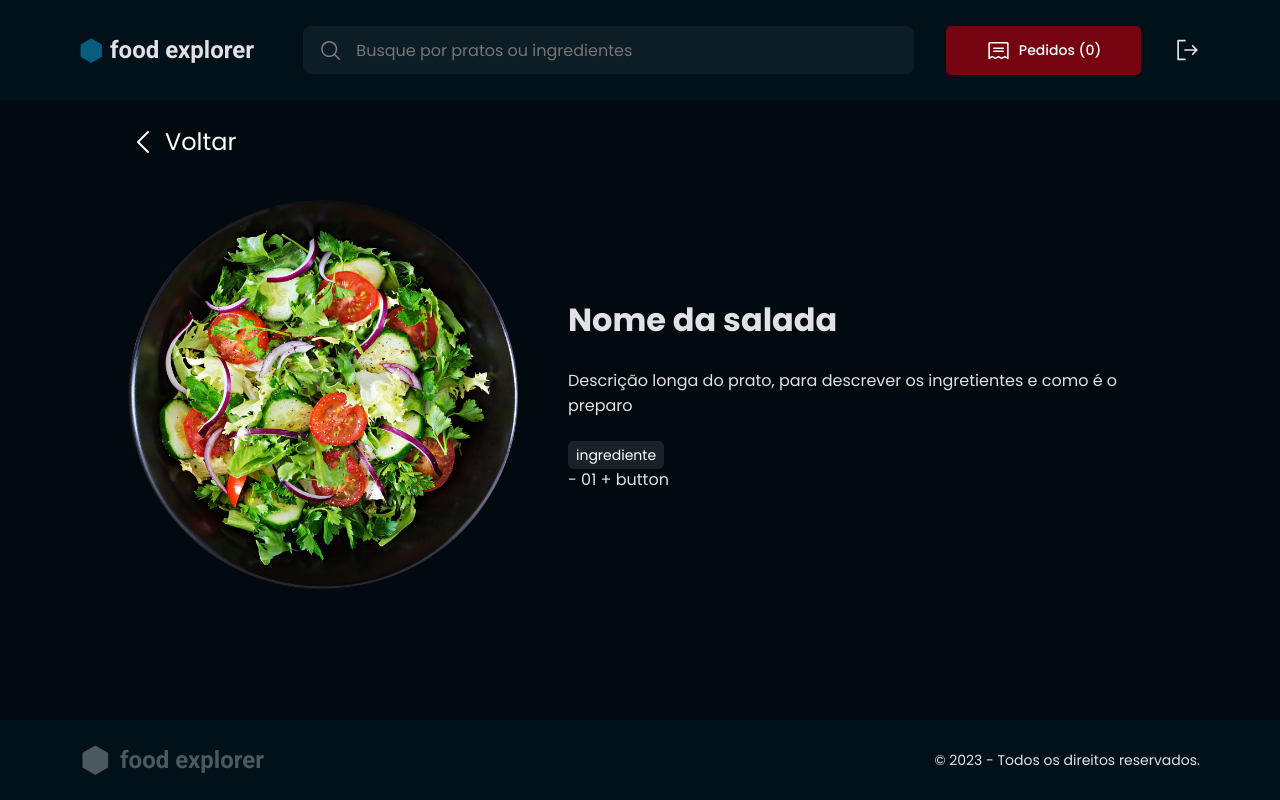
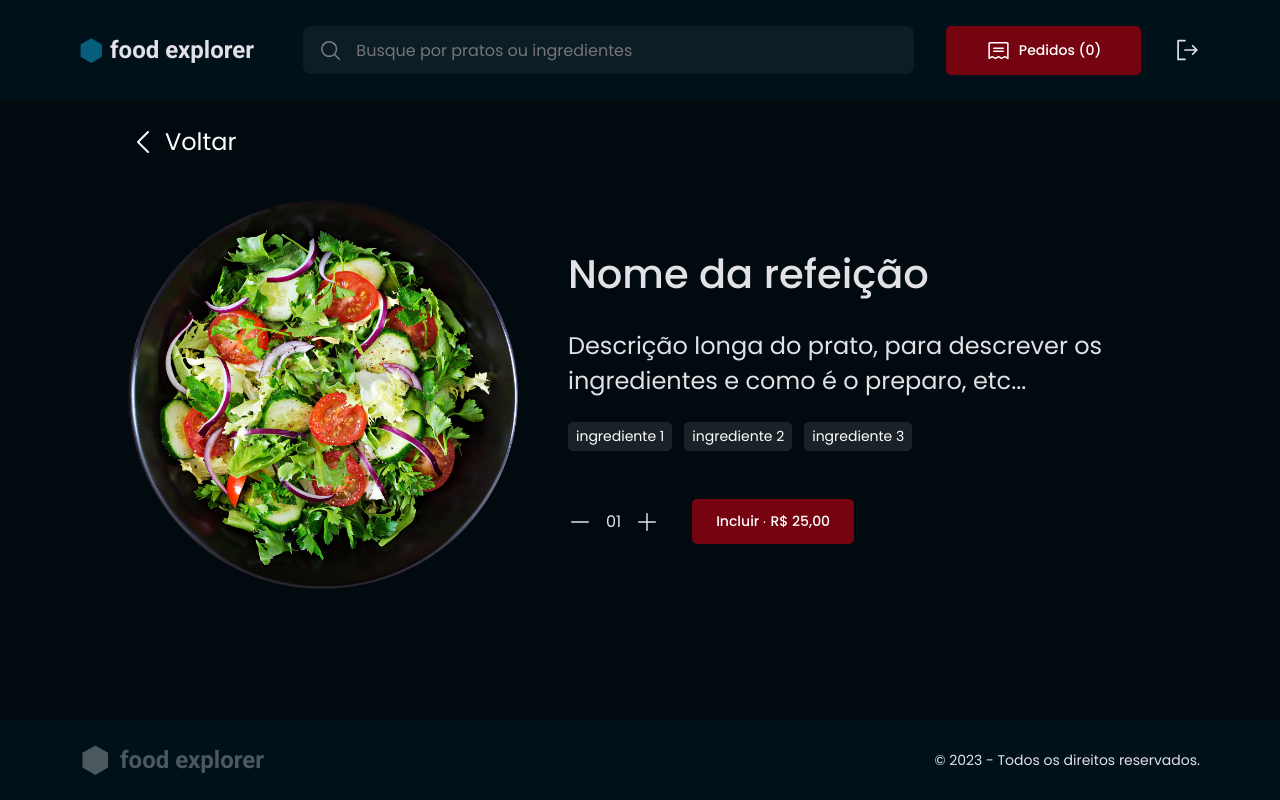
Before and after one commit to ddevitz/front-food-explorer, a React (Vite) app: page / in a window 1280 px wide. Built offline with nearby package versions, Linux system fonts and the light colour scheme.

Commit message:
Completed Details screen and modifications to the Button component

```diff
--- a/src/components/Button/index.jsx
+++ b/src/components/Button/index.jsx
@@ -1,6 +1,6 @@
 import { Container } from "./styles";
 
-export function Button({ title, loading = false, icon: Icon }){
+export function Button({ title, loading = false, icon: Icon, price }){
     return(
         <Container
             type="button"
@@ -8,6 +8,7 @@ export function Button({ title, loading = false, icon: Icon }){
             >
             {Icon && <Icon size={25} />}
             {title}
+            {price}
         </Container>
     );
 }
--- a/src/pages/Details/index.jsx
+++ b/src/pages/Details/index.jsx
@@ -1,13 +1,14 @@
-import { Container, Content, Section } from "./styles";
+import { Container, Content, Section, Filters } from "./styles";
 
 import foodImg from '../../assets/Mask-group-3.png';
 
-import { PiCaretLeft } from "react-icons/pi";
+import { PiCaretLeft, PiPlus, PiMinus } from "react-icons/pi";
 
 import { ButtonText } from "../../components/ButtonText";
 import { Header } from "../../components/Header";
 import { Footer } from "../../components/Footer";
 import { Filter } from "../../components/Filter";
+import { Button } from "../../components/Button";
 
 export function Details() {
   return (
@@ -25,14 +26,20 @@ export function Details() {
 
           <div className="detailsFood">
 
-            <h1>Nome da salada</h1>
-            <p>Descrição longa do prato, para descrever os ingretientes e como é o preparo</p>
+            <h1>Nome da refeição</h1>
+            <p>Descrição longa do prato, para descrever os ingredientes e como é o preparo, etc...</p>
+
+            <Filters>
+              <Filter title="ingrediente 1"/>
+              <Filter title="ingrediente 2"/>
+              <Filter title="ingrediente 3"/>
+            </Filters>
 
             <Section>
-              <Filter title="ingrediente"/>
+              <PiMinus /> <p>01</p> <PiPlus />
+
+              <Button title="Incluir" price=" ∙ R$ 25,00"/>
             </Section>
-
-            <div className="componente-inclusao">- 01 + button </div>
           </div>
         </Content>
 
--- a/src/pages/Details/styles.js
+++ b/src/pages/Details/styles.js
@@ -49,14 +49,48 @@ export const Content = styled.div`
     .detailsFood{
         margin-left: 50px;
 
+        h1 {
+            font-size: 40px;
+            font-weight: 500;
+        }
+
         > p {
             padding: 24px 0;
+
+            font-size: 24px;
+            font-weight: 400;
         }
     }
 
 `;
 
 export const Section = styled.div`
+    display: flex;
+    flex-direction: row;
+    align-items: center;
 
+    margin-top: 48px;
+
+    > svg {
+        width: 24px;
+        height: 24px;
+    }
+
+    > p {
+        padding: 0 14px;
+    }
+
+    > button {
+        width: auto;
+
+        margin-left: 33px;
+    }
 
 `;
+
+export const Filters = styled.div`
+    display: flex;
+    flex-direction: row;
+
+    gap: 12px;
+`;
```
